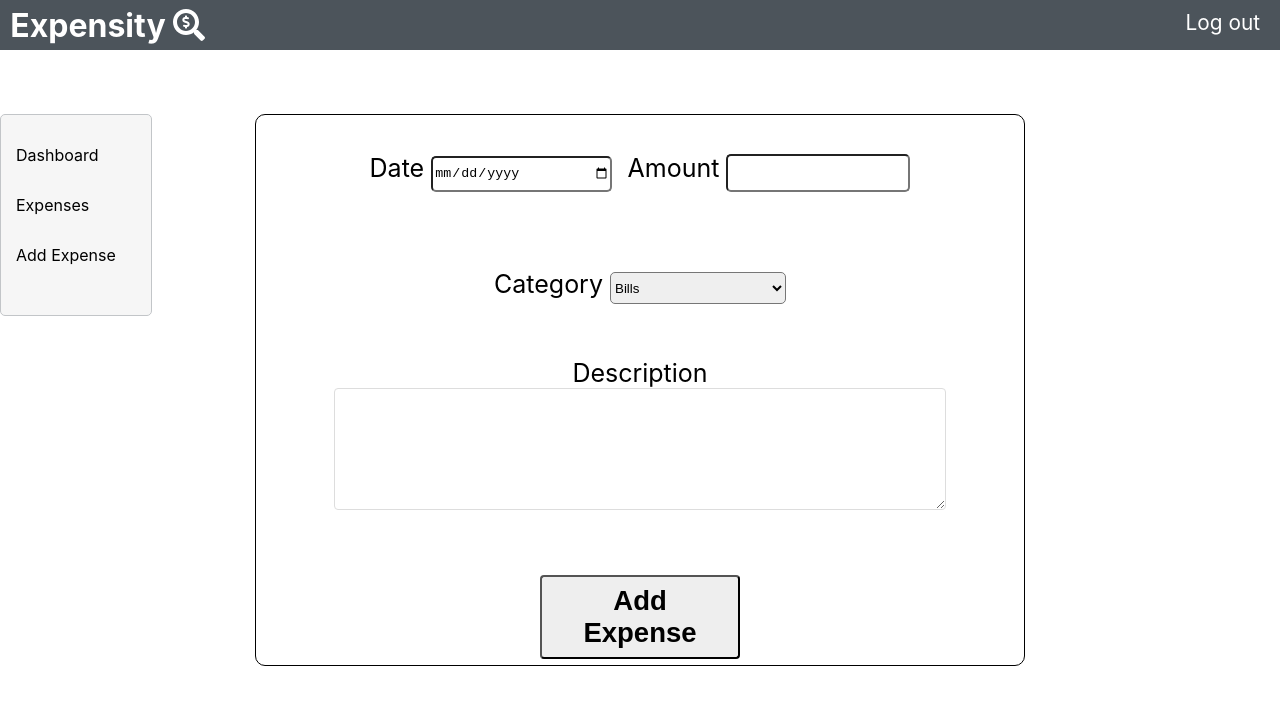
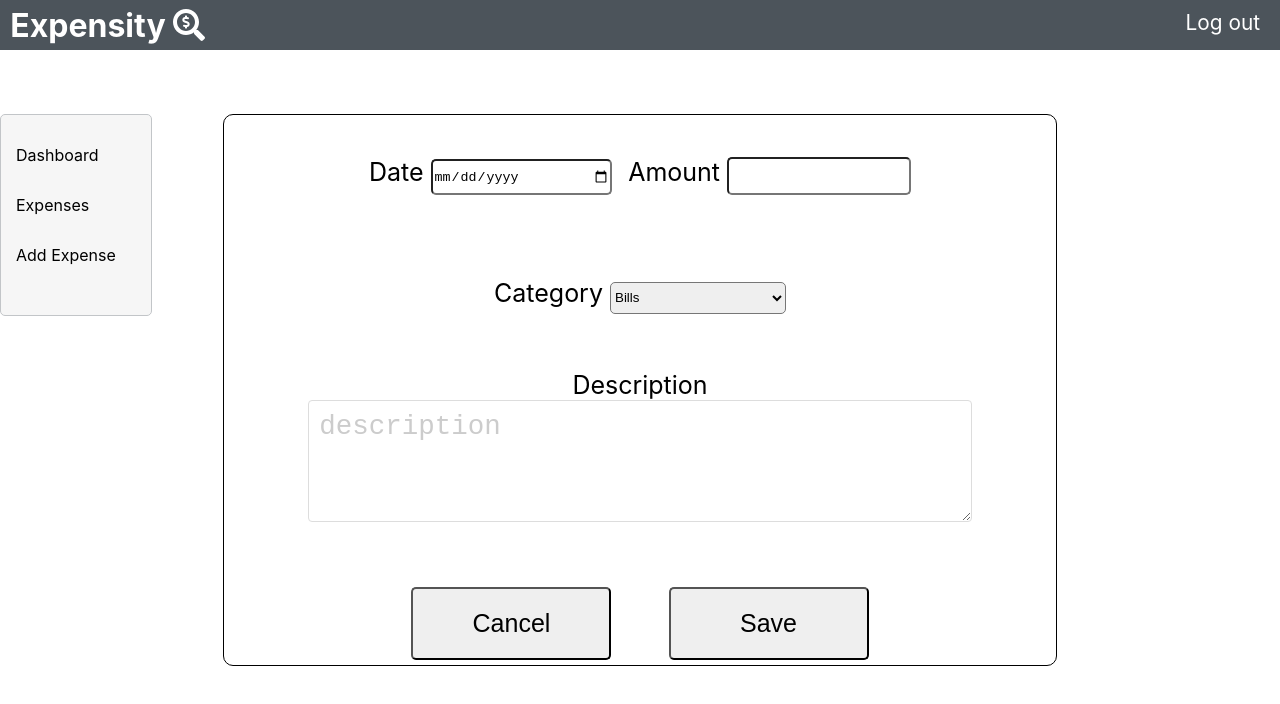
Before and after one commit to tam135/Expensify-client, a React (Create React App) app: page /addExpense in a window 1280 px wide. Shown: the top 704 px of the page. Built offline with nearby package versions, Linux system fonts and the light colour scheme; no server answers.

Commit message:
Delete and Add button connects to api

```diff
--- a/src/Components/AddExpense/AddExpense.css
+++ b/src/Components/AddExpense/AddExpense.css
@@ -2,7 +2,7 @@
     border: 1px solid black;
     border-radius: 10px;
     height: 550px;
-    width: 60%;
+    width: 65%;
     text-align: center;
     margin: 5% auto;
     font-size: 25px;
@@ -17,8 +17,6 @@ input, select {
     width: 11rem;
     height: 2rem;
 }
-
-
 
 .description {
     margin: 15px;
--- a/src/Components/AddExpense/AddExpense.js
+++ b/src/Components/AddExpense/AddExpense.js
@@ -2,10 +2,66 @@ import React, { Component } from 'react'
 import Header from '../Header/Header'
 import { Textarea, Button } from '../../Utils/Utils'
 import SideBar from '../SideBar/SideBar'
+import config from '../../config'
+import ExpensesContext from '../../Context/ExpensesContext'
+
 import './AddExpense.css'
 
 export default class AddExpense extends Component {
-    render() {
+  static contextType = ExpensesContext;
+
+  constructor(props) {
+    super(props);
+    this.state = {
+      error: null,
+    };
+  }
+
+  handleSubmit = e => {
+    e.preventDefault();
+    const { date, amount, style, description } = e.target
+    const expense = {
+      date: date.value,
+      amount: amount.value,
+      style: style.value,
+      description: description.value
+    }
+    /* this.setState({ error: null }) */
+    fetch(config.API_ENDPOINT, {
+      method: 'POST',
+      body: JSON.stringify(expense),
+      headers: {
+        "Content-Type": "application/json",
+      }
+    })
+      .then(res => {
+        if (!res.ok) {
+          return res.json().then(error => {
+            throw error
+          })
+        }
+        return res.json()
+      })
+      .then(data => {
+        date.value = ''
+        amount.value = ''
+        style.value = ''
+        description.value = ''
+        this.context.addExpense(data)
+        this.props.history.push('/expenses')
+      })
+      .catch(error => {
+        console.log(error)
+        this.setState({ error })
+      })
+  }
+
+  handleClickCancel = () => {
+    this.props.history.push('/expenses')
+  };
+
+  render() {
+    const { error } = this.state
         return (
           <div className="AddExpensePage">
             <header>
@@ -13,10 +69,16 @@ export default class AddExpense extends Component {
               <SideBar />
             </header>
 
-            <form className="AddExpenseForm">
+            <form
+              className="AddExpenseForm"
+              onSubmit={this.handleSubmit}>
               <div className="AddExpenseForm__Options">
                 <label htmlFor="AddExpenseForm__date">Date </label>
-                <input name="date" type="date" />
+                <input
+                  name="date"
+                  type="date"
+                  id="date"
+                  required/>
               </div>
 
               <div className="AddExpenseForm__Options">
@@ -24,14 +86,15 @@ export default class AddExpense extends Component {
                 <input
                   name="amount"
                   type="text"
-                  required
-                  id="AddExpenseForm__amount"
-                ></input>
+                  id="amount"
+                  required/>
               </div>
 
               <div className="AddExpenseForm__Options">
                 <label htmlFor="AddExpenseForm__category">Category </label>
-                <select>
+                <select
+                  id="style"
+                  name="style">
                   <option value="Bills">Bills</option>
                   <option value="Personal">Personal</option>
                   <option value="Entertainment">Entertainment</option>
@@ -42,10 +105,22 @@ export default class AddExpense extends Component {
 
               <div className="description">
                 <label htmlFor="AddExpenseForm__description">Description</label>
-                <Textarea></Textarea>
+                <Textarea
+                  value={this.state.description}
+                  name='description'
+                  id='description'
+                  placeholder='description'/>
               </div>
 
-              <Button>Add Expense</Button>
+              <div className='AddBookmark__buttons'>
+                <button type='button' onClick={this.handleClickCancel}>
+                  Cancel
+                </button>
+                {' '}
+                <button type='submit'>
+                  Save
+                </button>
+              </div>
             </form>
           </div>
         );
--- a/src/Components/App/App.js
+++ b/src/Components/App/App.js
@@ -1,5 +1,6 @@
 import React, { Component } from 'react'
 //import Header from '../Header/Header'
+import config from '../../config'
 import LandingPage from '../LandingPage/LandingPage'
 import { Route, Switch } from 'react-router-dom'
 import RegistrationForm from '../RegistrationForm/RegistrationForm';
@@ -7,15 +8,65 @@ import LoginForm from '../LoginForm/LoginForm'
 import AddExpense from '../AddExpense/AddExpense'
 import Dashboard from '../Dashboard/Dashboard'
 import ExpenseList from '../ExpenseList/ExpenseList';
-import ExpenseItem from '../ExpenseItem/ExpenseItem'
+//import ExpenseItem from '../ExpenseItem/ExpenseItem'
+import ExpensesContext from '../../Context/ExpensesContext'
 
 
-export default class App extends Component {
+class App extends Component {
+  constructor(props) {
+    super(props);
+    this.state = {
+      expenses: [],
+    };
+  }
+
+  addExpense = expense => {
+    this.setState({
+      expenses: [...this.state.expenses, expense]
+    })
+  }
+
+  deleteExpense = expenseId => {
+    const newExpense = this.state.expenses.filter(ex => ex.id !== expenseId)
+    this.setState({
+      expenses: newExpense
+    })
+  }
+
+  componentDidMount() {
+    fetch(config.API_ENDPOINT, {
+      method: 'GET'
+    })
+      .then(res => {
+        if(!res.ok) {
+          return res.json().then(error => Promise.reject(error))
+        }
+        return res
+      })
+        .then(res => res.json())
+        .then(data => {
+          console.log(data)
+          this.setState({
+            expenses: data,
+            error: null
+          })
+        })
+        .catch(err => {
+          this.setState({
+            error: err.message
+          })
+        })
+  }
+
   render() {
-
+    const contextValue = {
+      expenses: this.state.expenses,
+      addExpense: this.addExpense,
+      deleteExpense: this.deleteExpense
+    }
     return (
-      <div className='App'>
-
+      <main className='App'>
+        <ExpensesContext.Provider value={contextValue}>
           <Switch>
             <Route exact path='/' component={LandingPage} />
             <Route exact path='/register' component={RegistrationForm} />
@@ -24,7 +75,12 @@ export default class App extends Component {
             <Route exact path='/dashboard' component={Dashboard} />
             <Route exact Path='/expenses ' component={ExpenseList} />
           </Switch>
-      </div>
+        </ExpensesContext.Provider>
+
+      </main>
+
     )
   }
 }
+
+export default App
--- a/src/Components/ExpenseItem/ExpenseItem.js
+++ b/src/Components/ExpenseItem/ExpenseItem.js
@@ -1,14 +1,42 @@
 import React from 'react'
 import './ExpenseItem.css'
 import { FontAwesomeIcon } from '@fortawesome/react-fontawesome'
+import ExpensesContext from '../../Context/ExpensesContext';
+import config from '../../config'
 import { Link } from 'react-router-dom'
-const ExpenseItem = (props) => {
+
+function deleteExpense(expenseId, cb) {
+  fetch(config.API_ENDPOINT + `/${expenseId}`, {
+    method: 'DELETE',
+    headers: {
+      'content-type': 'application/json',
+    }
+  })
+    .then(res => {
+      if(!res.ok) {
+        return res.json().then(error => {
+          throw error
+        })
+      }
+      return res.json()
+    })
+    .then(data => {
+      console.log({ data })
+      cb(expenseId)
+      this.props.history.push('/dashboard')
+    })
+    .catch(error => {
+      console.log(error)
+    })
+}
+export default function ExpenseItem(props) {
     return (
+      <ExpensesContext.Consumer>
+        {(context) => (
           <div className="expense-container">
           <div className="expense-header">
-
             <div className="expense-item">
-            <span className='ExpenseItem__Info'>{props.date}</span>
+              <span className='ExpenseItem__Info'>{props.date.toLocaleString()}</span>
             </div>
 
             <div className="expense-item">
@@ -16,23 +44,30 @@ const ExpenseItem = (props) => {
             </div>
 
             <div className="expense-item">
-            <span className='ExpenseItem__Info'>{props.category}</span>
+              <span className='ExpenseItem__Info'>{props.style}</span>
             </div>
 
             <div className="expense-item">
               <span className='ExpenseItem__Info'>{props.description}</span>
             </div>
+          </div>
 
+          <button>
+            <FontAwesomeIcon className="edit-delete" icon="edit" />
+          </button>
+
+
+          <button onClick={() => {deleteExpense(props.id, context.deleteExpense)}}>
+          <FontAwesomeIcon className="edit-delete" icon="trash-alt" />
+          </button>
         </div>
-        <Link to='#'>
-          <FontAwesomeIcon className="edit-delete" icon="edit" />
-        </Link>
+        )}
+      </ExpensesContext.Consumer>
 
-        <Link to='#'>
-          <FontAwesomeIcon className="edit-delete" icon="trash-alt" />
-        </Link>
-      </div>
-    );
+
+    )
 }
 
-export default ExpenseItem
+ExpenseItem.defaultProps = {
+  onClickDelete: () => {},
+}
--- a/src/Components/ExpenseList/ExpenseList.js
+++ b/src/Components/ExpenseList/ExpenseList.js
@@ -2,12 +2,13 @@ import React, { Component } from 'react'
 import ExpenseItem from '../ExpenseItem/ExpenseItem'
 import Header from '../Header/Header'
 import SideBar from '../SideBar/SideBar'
+import ExpensesContext from '../../Context/ExpensesContext'
 import './ExpenseList.css'
 
 export default class ExpenseList extends Component {
-
+    static contextType = ExpensesContext;
     render() {
-        const expenses = [
+       /*  const expenses = [
             {
                 id: 1, Date: '8/20/2019', Amount: '9.99', Category: 'Food',
                 Description: 'Lunch at work'
@@ -20,8 +21,8 @@ export default class ExpenseList extends Component {
                 id: 3, Date: '8/22/2019', Amount: '30.00', Category: 'Entertainment',
                 Description: 'Movie ticket and large popcorn'
             }
-        ]
-
+        ] */
+        const { expenses } = this.context
         return (
           <div>
             <nav>
@@ -70,6 +71,6 @@ export default class ExpenseList extends Component {
             </section>
           </div>
         );
-        //TODO: Add filter by dates, amount, category
+
     }
 }
--- /dev/null
+++ b/src/Context/ExpensesContext.js
@@ -0,0 +1,10 @@
+import React from 'react'
+
+const ExpensesContext = React.createContext({
+    expenses: [],
+    addExpense: () => {},
+    deleteExpense: () => {},
+    updateExpense: () => {},
+})
+
+export default ExpensesContext
--- /dev/null
+++ b/src/config.js
@@ -0,0 +1,3 @@
+export default {
+    API_ENDPOINT: `https://sleepy-spire-21054.herokuapp.com/api/expenses`
+}
```
Lines whose indentation alone changed are shown as unchanged.
